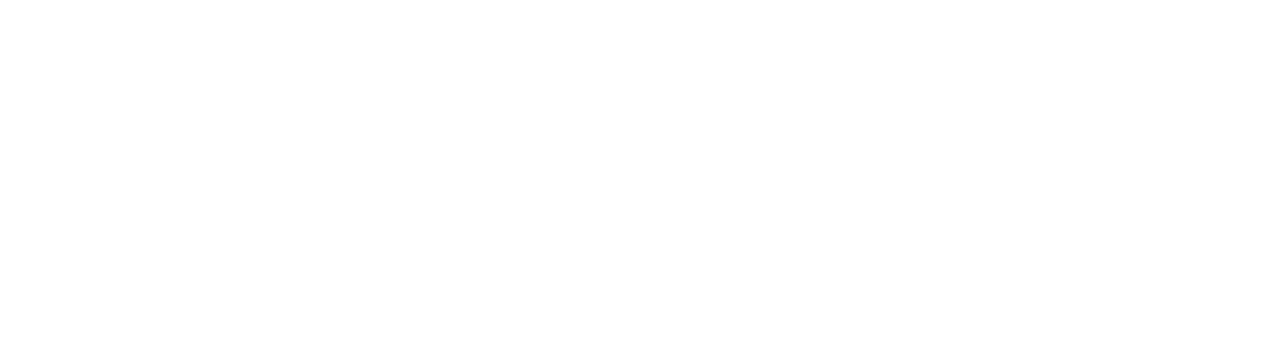
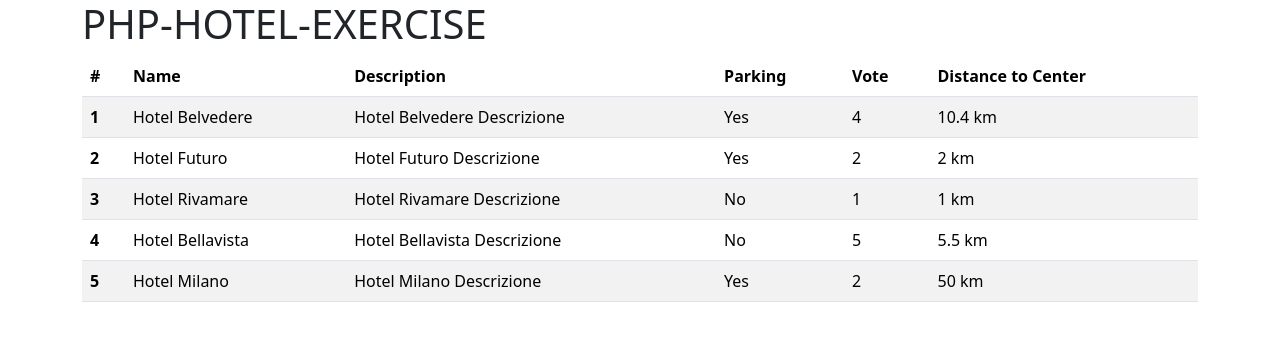
Before and after one commit to FrancescoCauzzi/php-hotel, a PHP site: page / in a window 1280 px wide. Before the commit the part shown is empty. Shown: the top 341 px of the page. Run offline with PHP 8.4, Linux system fonts and the light colour scheme.

Commit message:
feat: hotels printed to page in btstr table format

```diff
--- a/index.php
+++ b/index.php
@@ -39,6 +39,7 @@
         ],
 
     ];
+    $length = count($hotels);
 
 ?>
 
@@ -49,8 +50,57 @@
     <meta http-equiv="X-UA-Compatible" content="IE=edge">
     <meta name="viewport" content="width=device-width, initial-scale=1.0">
     <title>PHP-HOTEL</title>
+    <!-- bootstrap -->
+    <link href="https://cdn.jsdelivr.net/npm/bootstrap@5.3.0-alpha3/dist/css/bootstrap.min.css" rel="stylesheet" integrity="sha384-KK94CHFLLe+nY2dmCWGMq91rCGa5gtU4mk92HdvYe+M/SXH301p5ILy+dN9+nJOZ" crossorigin="anonymous">
 </head>
 <body>
+    <!-- for (initialization; condition; increment/decrement) {
+  // code to be executed} -->
 
+    <div class="container">
+        <h1>PHP-HOTEL-EXERCISE</h1>
+        <?php
+        // echo '<div class="container">';
+        echo '<table class="table table-striped">';
+        echo '<thead>';
+        echo '<tr>';
+        echo '<th scope="col">#</th>';
+        echo '<th scope="col">Name</th>';
+        echo '<th scope="col">Description</th>';
+        echo '<th scope="col">Parking</th>';
+        echo '<th scope="col">Vote</th>';
+        echo '<th scope="col">Distance to Center</th>';
+        echo '</tr>';
+        echo '</thead>';
+        echo '<tbody>';
+
+        foreach ($hotels as $index => $hotel) {
+            echo '<tr>';
+            echo '<th scope="row">' . $index + 1 . '</th>';
+            echo '<td>' . $hotel['name'] . '</td>';
+            echo '<td>' . $hotel['description'] . '</td>';
+            echo '<td>' . ($hotel['parking'] ? 'Yes' : 'No') . '</td>';
+            echo '<td>' . $hotel['vote'] . '</td>';
+            echo '<td>' . $hotel['distance_to_center'] . ' km</td>';
+            echo '</tr>';
+        }
+
+        echo '</tbody>';
+        echo '</table>';
+        echo '</div>';
+        ?>
+
+
+
+
+
+
+
+    </div>
+
+
+
+    <!-- Bootstrap scritpt -->
+    <script src="https://cdn.jsdelivr.net/npm/bootstrap@5.3.0-alpha3/dist/js/bootstrap.bundle.min.js" integrity="sha384-ENjdO4Dr2bkBIFxQpeoTz1HIcje39Wm4jDKdf19U8gI4ddQ3GYNS7NTKfAdVQSZe" crossorigin="anonymous"></script>
 </body>
 </html>
```
